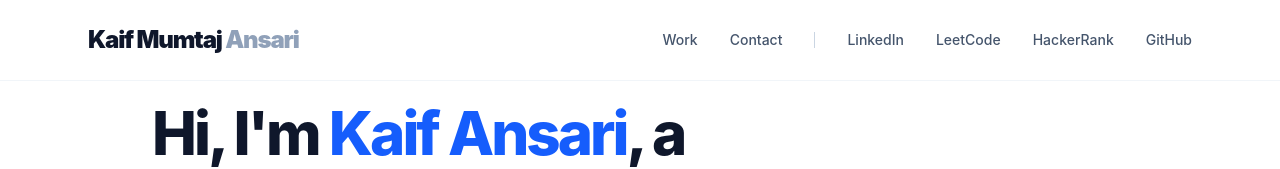
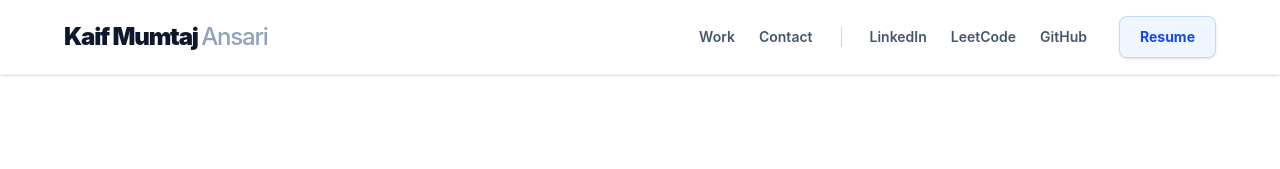
Before and after one commit to Mohammad-Kaif45/My-Portfolio, a React (Vite) app in the folder client/: page / in a window 1280 px wide. Shown: the top 169 px of the page. Built offline with nearby package versions, Linux system fonts and the light colour scheme; no server answers.

Commit message:
Added dedicated Resume button to Navbar

```diff
--- a/client/src/components/Navbar.jsx
+++ b/client/src/components/Navbar.jsx
@@ -1,66 +1,109 @@
-import { useState } from 'react';
+// import { useState } from 'react';
+
+// const Navbar = () => {
+//   const [isOpen, setIsOpen] = useState(false);
+
+//   // Function to close the mobile menu when a link is clicked
+//   const closeMenu = () => setIsOpen(false);
+
+//   return (
+//     <nav className="fixed top-0 w-full bg-white/90 backdrop-blur-md z-50 border-b border-slate-100">
+//       <div className="container mx-auto px-6 max-w-6xl h-20 flex items-center justify-between">
+
+//         {/* Logo / Name */}
+//         <div className="text-2xl font-black text-slate-900 tracking-tighter">
+//           Kaif Mumtaj<span className="text-slate-400"> Ansari</span>
+//         </div>
+
+//         {/* Desktop Navigation (Hidden on Mobile) */}
+//         <div className="hidden md:flex items-center space-x-8 text-sm font-medium text-slate-600">
+//           <a href="#projects" className="hover:text-slate-900 transition-colors">Work</a>
+//           <a href="#contact" className="hover:text-slate-900 transition-colors">Contact</a>
+
+//           <div className="w-px h-4 bg-slate-300"></div> {/* Divider */}
+
+//           <a href="https://www.linkedin.com/in/ansari-kaif-0540872aa/" target="_blank" rel="noreferrer" className="hover:text-[#0A66C2] transition-colors">LinkedIn</a>
+//           <a href="https://leetcode.com/u/kaif_0046" target="_blank" rel="noreferrer" className="hover:text-[#FFA116] transition-colors">LeetCode</a>
+//           <a href="https://www.hackerrank.com/profile/kaifmumtajansari" target="_blank" rel="noreferrer" className="hover:text-[#00EA64] transition-colors">HackerRank</a>
+//           <a href="https://github.com/Mohammad-Kaif45" target="_blank" rel="noreferrer" className="hover:text-black transition-colors">GitHub</a>
+//         </div>
+
+//         {/* Mobile Hamburger Button */}
+//         <button
+//           className="md:hidden text-slate-900 focus:outline-none"
+//           onClick={() => setIsOpen(!isOpen)}
+//         >
+//           <svg className="w-6 h-6" fill="none" stroke="currentColor" viewBox="0 0 24 24">
+//             {isOpen ? (
+//               // X Icon
+//               <path strokeLinecap="round" strokeLinejoin="round" strokeWidth="2" d="M6 18L18 6M6 6l12 12" />
+//             ) : (
+//               // Hamburger Icon
+//               <path strokeLinecap="round" strokeLinejoin="round" strokeWidth="2" d="M4 6h16M4 12h16M4 18h16" />
+//             )}
+//           </svg>
+//         </button>
+//       </div>
+
+//       {/* Mobile Navigation Dropdown Menu */}
+//       {isOpen && (
+//         <div className="md:hidden absolute top-20 left-0 w-full bg-white border-b border-slate-100 shadow-xl py-4 px-6 flex flex-col space-y-4">
+//           <a href="#projects" onClick={closeMenu} className="text-lg font-medium text-slate-700 hover:text-slate-900">Work</a>
+//           <a href="#contact" onClick={closeMenu} className="text-lg font-medium text-slate-700 hover:text-slate-900">Contact</a>
+
+//           <div className="h-px w-full bg-slate-100 my-2"></div> {/* Divider */}
+
+//           <div className="flex flex-wrap gap-4">
+//             <a href="https://www.linkedin.com/in/ansari-kaif-0540872aa/" target="_blank" rel="noreferrer" className="text-sm font-semibold text-[#0A66C2]">LinkedIn</a>
+//             <a href="https://leetcode.com/u/kaif_0046/" target="_blank" rel="noreferrer" className="text-sm font-semibold text-[#FFA116]">LeetCode</a>
+//             <a href="https://www.hackerrank.com/profile/kaifmumtajansari" target="_blank" rel="noreferrer" className="text-sm font-semibold text-[#00EA64]">HackerRank</a>
+//             <a href="https://github.com/Mohammad-Kaif45" target="_blank" rel="noreferrer" className="text-sm font-semibold text-slate-900">GitHub</a>
+//           </div>
+//         </div>
+//       )}
+//     </nav>
+//   );
+// };
+
+// export default Navbar;
+
+// client/src/components/Navbar.jsx
+import React from 'react';
 
 const Navbar = () => {
-  const [isOpen, setIsOpen] = useState(false);
+  return (
+    <nav className="bg-white py-4 px-6 border-b border-slate-100 sticky top-0 z-50 shadow-sm">
+      <div className="container mx-auto max-w-6xl flex justify-between items-center">
 
-  // Function to close the mobile menu when a link is clicked
-  const closeMenu = () => setIsOpen(false);
+        {/* Left Side: Logo / Name */}
+        <a href="#" className="text-2xl font-black tracking-tighter text-slate-900 hover:text-blue-600 transition-colors">
+          Kaif Mumtaj <span className="text-slate-400 font-medium">Ansari</span>
+        </a>
 
-  return (
-    <nav className="fixed top-0 w-full bg-white/90 backdrop-blur-md z-50 border-b border-slate-100">
-      <div className="container mx-auto px-6 max-w-6xl h-20 flex items-center justify-between">
+        {/* Right Side: Navigation Links & Resume Button */}
+        <div className="hidden md:flex items-center gap-6 text-sm font-semibold text-slate-600">
+          <a href="#projects" className="hover:text-blue-600 transition-colors">Work</a>
+          <a href="#contact" className="hover:text-blue-600 transition-colors">Contact</a>
 
-        {/* Logo / Name */}
-        <div className="text-2xl font-black text-slate-900 tracking-tighter">
-          Kaif Mumtaj<span className="text-slate-400"> Ansari</span>
+          {/* Vertical Divider */}
+          <div className="w-px h-5 bg-slate-300 mx-1"></div>
+
+          {/* Social Links (Replace # with your actual profile links) */}
+          <a href="#" target="_blank" rel="noopener noreferrer" className="hover:text-blue-600 transition-colors">LinkedIn</a>
+          <a href="#" target="_blank" rel="noopener noreferrer" className="hover:text-blue-600 transition-colors">LeetCode</a>
+          <a href="#" target="_blank" rel="noopener noreferrer" className="hover:text-blue-600 transition-colors">GitHub</a>
+
+          {/* THE NEW RESUME BUTTON */}
+          <a
+            href="/resume.pdf"
+            target="_blank"
+            rel="noopener noreferrer"
+            className="ml-2 bg-blue-50 text-blue-700 border border-blue-200 hover:bg-blue-600 hover:text-white px-5 py-2.5 rounded-lg font-bold transition-all duration-200 shadow-sm"
+          >
+            Resume
+          </a>
         </div>
-
-        {/* Desktop Navigation (Hidden on Mobile) */}
-        <div className="hidden md:flex items-center space-x-8 text-sm font-medium text-slate-600">
-          <a href="#projects" className="hover:text-slate-900 transition-colors">Work</a>
-          <a href="#contact" className="hover:text-slate-900 transition-colors">Contact</a>
-
-          <div className="w-px h-4 bg-slate-300"></div> {/* Divider */}
-
-          <a href="https://www.linkedin.com/in/ansari-kaif-0540872aa/" target="_blank" rel="noreferrer" className="hover:text-[#0A66C2] transition-colors">LinkedIn</a>
-          <a href="https://leetcode.com/u/kaif_0046" target="_blank" rel="noreferrer" className="hover:text-[#FFA116] transition-colors">LeetCode</a>
-          <a href="https://www.hackerrank.com/profile/kaifmumtajansari" target="_blank" rel="noreferrer" className="hover:text-[#00EA64] transition-colors">HackerRank</a>
-          <a href="https://github.com/Mohammad-Kaif45" target="_blank" rel="noreferrer" className="hover:text-black transition-colors">GitHub</a>
-        </div>
-
-        {/* Mobile Hamburger Button */}
-        <button
-          className="md:hidden text-slate-900 focus:outline-none"
-          onClick={() => setIsOpen(!isOpen)}
-        >
-          <svg className="w-6 h-6" fill="none" stroke="currentColor" viewBox="0 0 24 24">
-            {isOpen ? (
-              // X Icon
-              <path strokeLinecap="round" strokeLinejoin="round" strokeWidth="2" d="M6 18L18 6M6 6l12 12" />
-            ) : (
-              // Hamburger Icon
-              <path strokeLinecap="round" strokeLinejoin="round" strokeWidth="2" d="M4 6h16M4 12h16M4 18h16" />
-            )}
-          </svg>
-        </button>
       </div>
-
-      {/* Mobile Navigation Dropdown Menu */}
-      {isOpen && (
-        <div className="md:hidden absolute top-20 left-0 w-full bg-white border-b border-slate-100 shadow-xl py-4 px-6 flex flex-col space-y-4">
-          <a href="#projects" onClick={closeMenu} className="text-lg font-medium text-slate-700 hover:text-slate-900">Work</a>
-          <a href="#contact" onClick={closeMenu} className="text-lg font-medium text-slate-700 hover:text-slate-900">Contact</a>
-
-          <div className="h-px w-full bg-slate-100 my-2"></div> {/* Divider */}
-
-          <div className="flex flex-wrap gap-4">
-            <a href="https://www.linkedin.com/in/ansari-kaif-0540872aa/" target="_blank" rel="noreferrer" className="text-sm font-semibold text-[#0A66C2]">LinkedIn</a>
-            <a href="https://leetcode.com/u/kaif_0046/" target="_blank" rel="noreferrer" className="text-sm font-semibold text-[#FFA116]">LeetCode</a>
-            <a href="https://www.hackerrank.com/profile/kaifmumtajansari" target="_blank" rel="noreferrer" className="text-sm font-semibold text-[#00EA64]">HackerRank</a>
-            <a href="https://github.com/Mohammad-Kaif45" target="_blank" rel="noreferrer" className="text-sm font-semibold text-slate-900">GitHub</a>
-          </div>
-        </div>
-      )}
     </nav>
   );
 };
```
